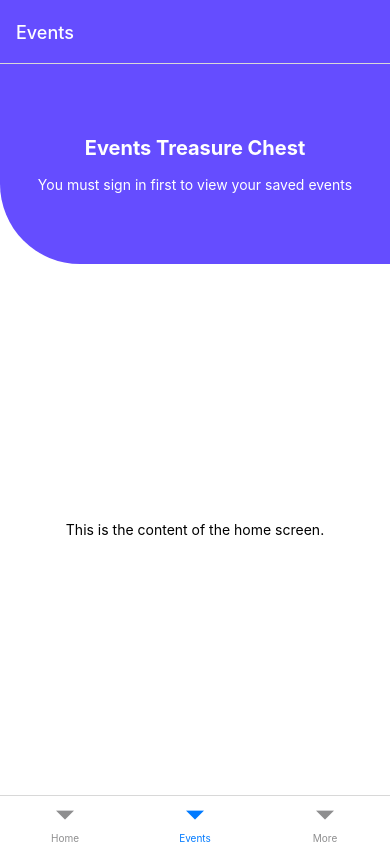
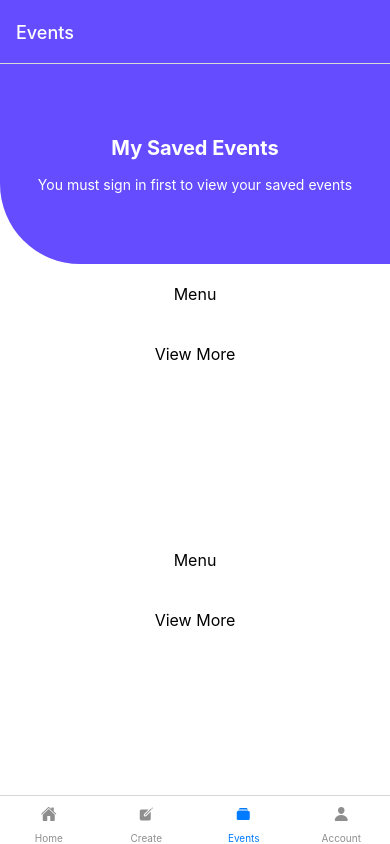
Before and after one commit to KimberlyPangilinan/eventQuest, a React Native app: screen /Events in a window 390 px wide. Built offline with nearby package versions, Linux system fonts and the light colour scheme; no server answers; the database is empty.

Commit message:
updated tabbar, tried fetching data for homescreen

```diff
--- a/App.js
+++ b/App.js
@@ -10,6 +10,7 @@ import { createBottomTabNavigator } from '@react-navigation/bottom-tabs';
 import SignUpScreen from './src/screen/SignUpScreen';
 import { auth  } from "./src/config/firebase";
 import EventScreen from './src/screen/EventScreen';
+import Ionicons from '@expo/vector-icons/Ionicons'
 
 
 function Profile({ navigation }) {
@@ -36,16 +37,45 @@ function MyApp() {
     <Tab.Navigator
       screenOptions={{headerStyle: {backgroundColor: '#654dff'},
       headerTintColor: '#fff',}}>
-      <Tab.Screen name="Home" component={HomeScreen} />
-      <Tab.Screen name="Events" component={EventScreen} />
-      <Tab.Screen name="More" component={ProfileScreen} />
+      <Tab.Screen
+        name="Home"
+        component={HomeScreen}
+        options={{
+            tabBarIcon: ({ color, size }) => (
+              <Ionicons name="home" color={color} size={16} />
+            ),
+          }}
+        />
+      <Tab.Screen
+        name="Create"
+        component={ProfileScreen}
+        options={{
+            tabBarIcon: ({ color, size }) => (
+              <Ionicons name="create" color={color} size={16} />
+            ),
+          }} />
+      <Tab.Screen
+        name="Events"
+        component={EventScreen}
+        options={{
+            tabBarIcon: ({ color, size }) => (
+              <Ionicons name="albums" color={color} size={16} />
+            ),
+          }}
+        />
+      <Tab.Screen
+        name="Account"
+        component={ProfileScreen}
+        options={{
+            tabBarIcon: ({ color, size }) => (
+              <Ionicons name="person" color={color} size={16} />
+            ),
+          }} />
     </Tab.Navigator>
   );
 }
 
 function App() {
-
-
   return (
     <NavigationContainer>
       <Stack.Navigator screenOptions={{headerStyle: {
--- a/src/components/EventItem.js
+++ b/src/components/EventItem.js
@@ -0,0 +1,88 @@
+import React, { useState, useEffect } from 'react';
+import { ScrollView, FlatList, TextInput, Text, View, Pressable, StyleSheet } from 'react-native';
+import { Header } from '../components/Header';
+import { collection, addDoc, getDocs } from "firebase/firestore";
+import { db } from '../config/firebase';
+import { auth } from "../config/firebase";
+import { limit, onSnapshot, query, where, } from "firebase/firestore";
+
+
+const Item = ({name,id}) => (
+    <View style={styles.innerContainer}>
+      <Text style={styles.itemText}>{name}</Text>
+      <Text>{id}</Text>
+    </View>
+  )
+  const Seperator =()=> <View style={{borderBottomWidth:0.5,borderColor:'#3c343d'}}/>
+  const Header1 =()=> <View  style={styles.MenuContainer}><Text style={styles.itemMenu}>Menu</Text></View>
+  const Footer1 =()=> <View  style={styles.MenuContainer}><Text style={styles.itemMenu}>View More</Text></View>
+
+
+const EventItem = ({condition}) => {
+    const [isLoggedIn, setIsLoggedIn] = useState('');
+    const [cities, setCities] = useState([]);
+
+    useEffect(() => {
+      const unsubscribe = auth.onAuthStateChanged(user => {
+        if (user) {
+          setIsLoggedIn(false);
+        } else {
+          setIsLoggedIn(true);
+        }
+      });
+      const q = query(collection(db, "cities"), limit(3));
+      const unsubscribeCities = onSnapshot(q, (querySnapshot) => {
+        const cities = [];
+        querySnapshot.forEach((doc) => {
+            cities.push({id: doc.id, ...doc.data()});
+        });
+    setCities(cities);
+  });
+  return () => {
+    unsubscribeCities();
+    unsubscribe();
+  };
+}, []);
+const renderItem = ({item}) => <Item name = {item.name} id={item.id}/>
+  return (
+    <View style={styles.container}>
+           <FlatList
+        data={cities}
+        renderItem={renderItem}
+        keyExtractor={item => item.id}
+        ItemSeparatorComponent={Seperator}
+        ListHeaderComponent={Header1}
+        ListFooterComponent={Footer1}
+      />
+    </View>
+  )
+}
+
+const styles = StyleSheet.create({
+    container: {
+        height:'80%',
+      flex: 1,
+      backgroundColor: '#fff',
+    },
+    content: {
+      flex: 1,
+      justifyContent: 'center',
+      alignItems: 'center',
+    },
+
+  itemText: {
+    color: 'black',
+    fontSize: 16,
+  },
+  itemMenu: {
+    color: 'black',
+    fontSize: 16,
+    textAlign:'center'
+  },
+  MenuContainer: {
+
+    paddingVertical: 20,
+    justifyContent: 'center',
+  },
+  });
+export default EventItem
--- a/src/screen/EventScreen.js
+++ b/src/screen/EventScreen.js
@@ -1,13 +1,16 @@
 import React from 'react'
 import { ScrollView,TextInput,Text, View ,Pressable,StyleSheet} from 'react-native'
 import {Header} from '../components/Header'
+import EventItem from '../components/EventItem';
 
 const EventScreen = () => {
   return (
     <View style={styles.container}>
-      <Header subtitle="Events Treasure Chest" message="You must sign in first to view your saved events"  />
+      <Header subtitle="My Saved Events" message="You must sign in first to view your saved events"  />
       <View style={styles.content}>
-        <Text>This is the content of the home screen.</Text>
+
+        <EventItem/>
+        <EventItem/>
       </View>
     </View>
   );
@@ -19,7 +22,7 @@ const styles = StyleSheet.create({
     backgroundColor: '#fff',
   },
   content: {
-    flex: 1,
+    flex: 2,
     justifyContent: 'center',
     alignItems: 'center',
   },
--- a/src/screen/HomeScreen.js
+++ b/src/screen/HomeScreen.js
@@ -4,8 +4,8 @@ import { Header } from '../components/Header';
 import { collection, addDoc, getDocs } from "firebase/firestore";
 import { db } from '../config/firebase';
 import { auth } from "../config/firebase";
-import { doc, getDoc } from "firebase/firestore";
 import {  onSnapshot, query, where, } from "firebase/firestore";
+import EventItem from '../components/EventItem';
 
 
 const Item = ({name,id}) => (
@@ -30,14 +30,8 @@ const HomeScreen = () => {
         setIsLoggedIn(true);
       }
     });
-    const q = query(collection(db, "cities"));
-    const unsubscribeCities = onSnapshot(q, (querySnapshot) => {
-      const cities = [];
-      querySnapshot.forEach((doc) => {
-          cities.push({id: doc.id, ...doc.data()});
-      });
-  setCities(cities);
-});
+
+
 
   //  const unsubscribeCities = onSnapshot(collection(db, "cities"), (querySnapshot) => {
   //    const cityData = querySnapshot.docs.map(doc => ({ id: doc.id, ...doc.data() }));
@@ -69,13 +63,8 @@ const HomeScreen = () => {
         <Text>Email: {auth.currentUser?.email}</Text>
         <Pressable onPress={addEvent}><Text>Add</Text></Pressable>
 
-        <FlatList
-        data={cities}
-        renderItem={renderItem}
-        keyExtractor={item => item.id}
-        ItemSeparatorComponent={Seperator}
-        ListHeaderComponent={Header1}
-      />
+        <EventItem/>
+        <EventItem/>
       </View>
     </View>
   );
```
